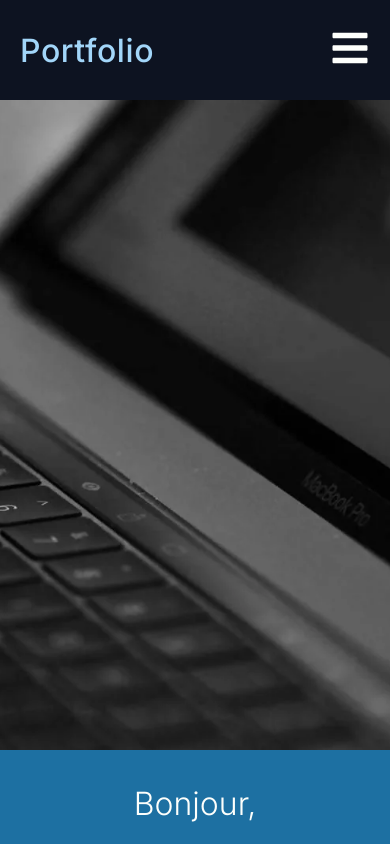
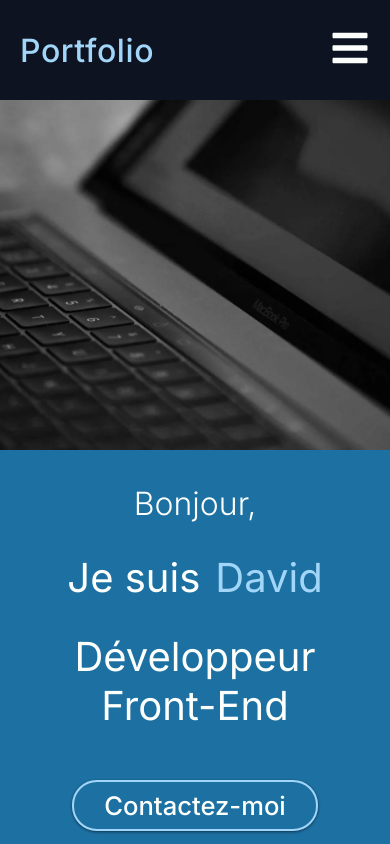
Before and after one commit to DavidDevPro/projet_12_portfolio_version_3, a React (Vite) app: page / in a window 390 px wide. Shown: the top 844 px of the page. Built offline with nearby package versions, Linux system fonts and the light colour scheme.

Commit message:
test responsive homebanner

```diff
--- a/src/sass/components/HomeBanner.scss
+++ b/src/sass/components/HomeBanner.scss
@@ -2,4 +2,8 @@
   width: 100%;
   height: 650px;
   object-fit: cover;
+  transition: height 300ms ease-out;
+  @media screen and (max-width: 768px) {
+    height: 350px;
+  }
 }
```
